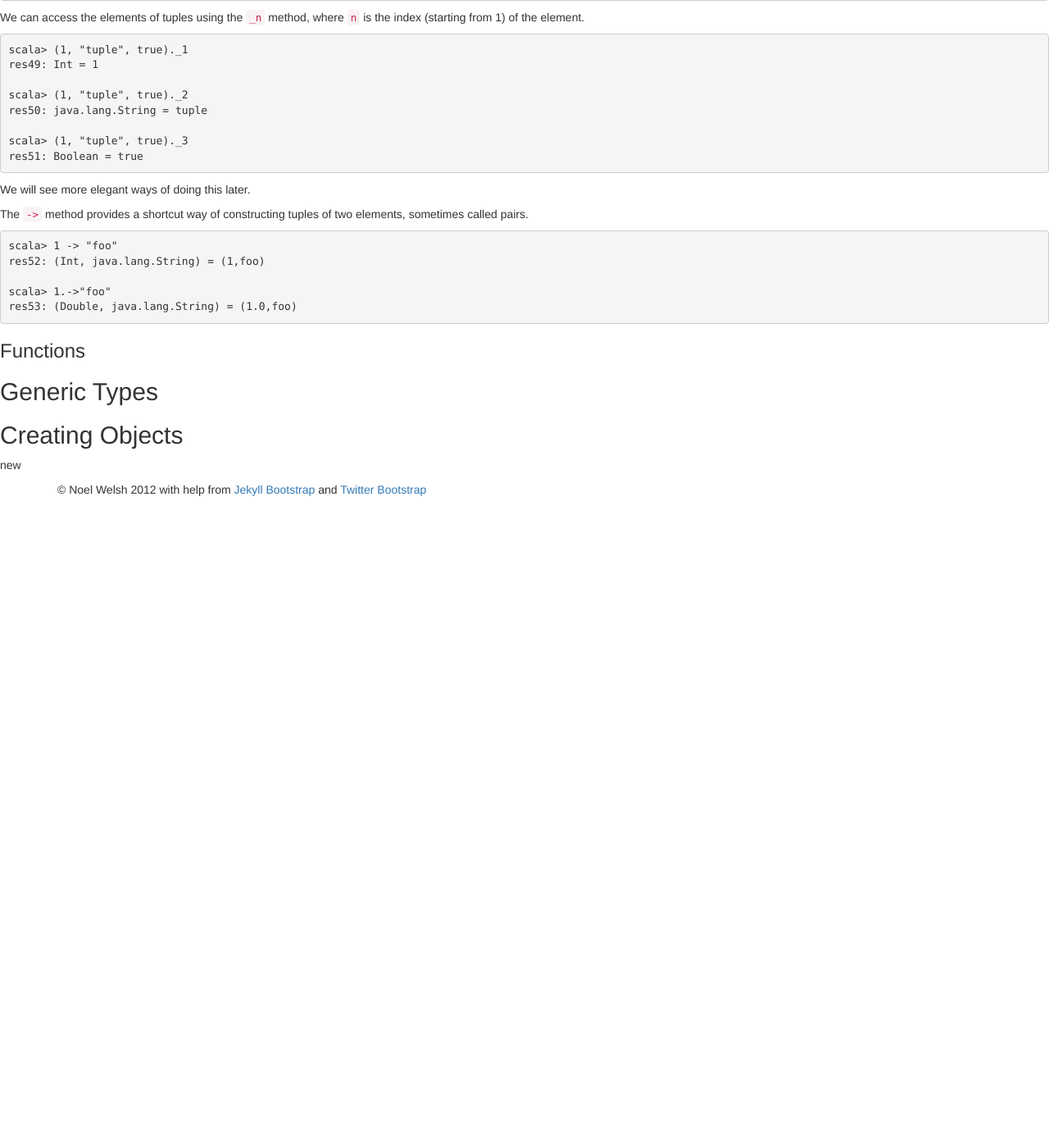
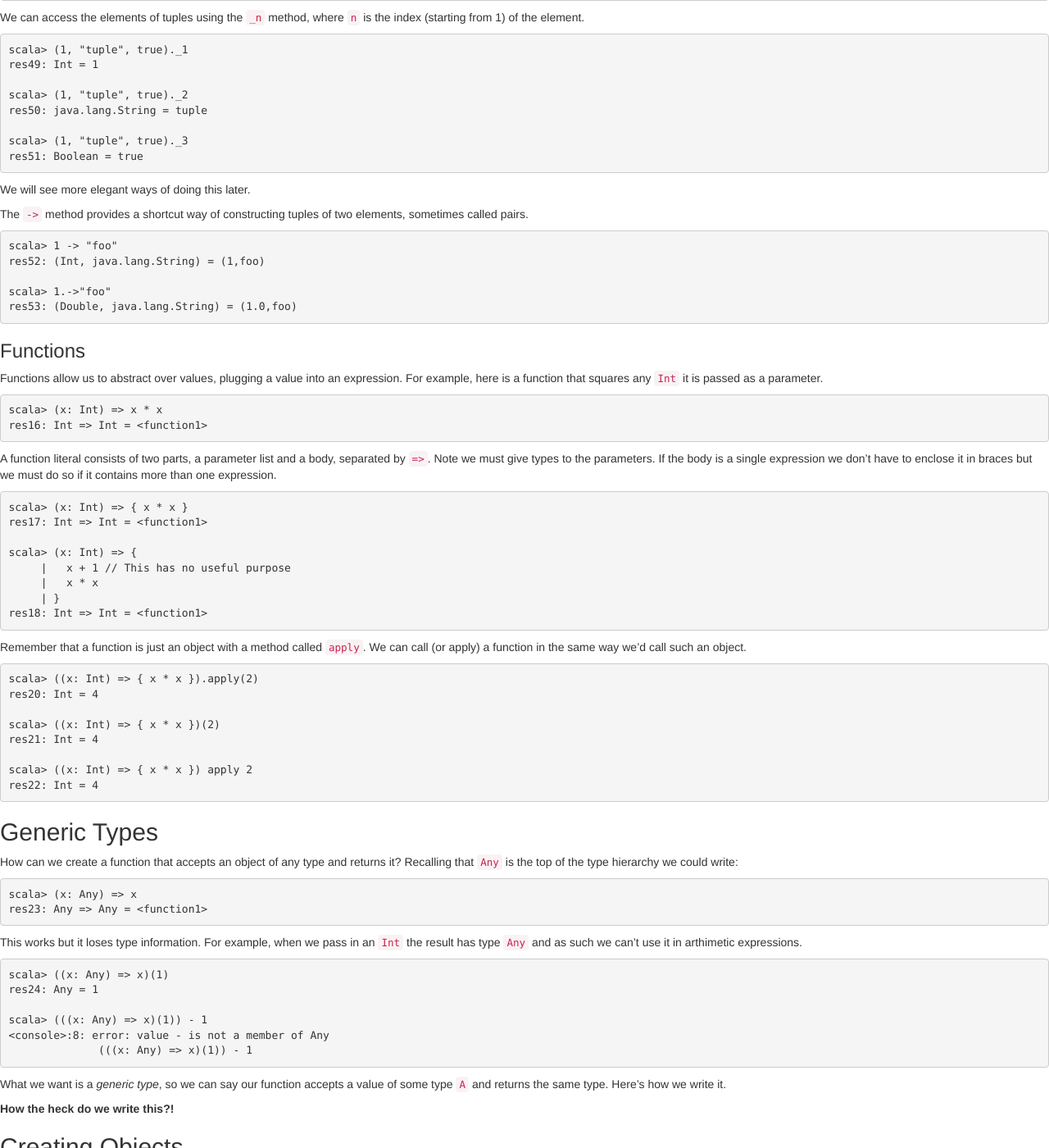
Before and after one commit to underscoreio/essential-scala, a Jekyll site: the page built from scala-basics/more-expressions.md, in a window 1280 px wide and 1400 px high, scrolled down 839 px. Shown: the whole window at 82% size. Built offline with Jekyll 4.4.1, drawn with Linux system fonts in a browser that asks for light colours; nearby versions of some CDN libraries; library files that are not in the unit come from our copies; before the commit the page ends 1456 px from its top, so only the background shows below that; some of the changed text lies outside the part shown.

Commit message:
A bit more on expressions and a lot more on definitions

```diff
--- a/scala-basics/more-expressions.md
+++ b/scala-basics/more-expressions.md
@@ -33,7 +33,7 @@ We're now going to look at some more interesting values that have literal repres
 
 ### Tuples
 
-Tuples are a container for other values. They allow us to easily store a values of different types without having to create a class for them. For example, to define a tuple containing an `Int`, and `String`, and a `Boolean` we could write:
+Tuples are a container for a *fixed number* of other values. They allow us to easily store a values of different types without having to create a class for them. For example, to define a tuple containing an `Int`, and `String`, and a `Boolean` we could write:
 
 {% highlight scala %}
 scala> (1, "tuple", true)
@@ -67,7 +67,62 @@ res53: (Double, java.lang.String) = (1.0,foo)
 
 ### Functions
 
+Functions allow us to abstract over values, plugging a value into an expression. For example, here is a function that squares any `Int` it is passed as a parameter.
+
+{% highlight scala %}
+scala> (x: Int) => x * x
+res16: Int => Int = <function1>
+{% endhighlight %}
+
+A function literal consists of two parts, a parameter list and a body, separated by `=>`. Note we must give types to the parameters. If the body is a single expression we don't have to enclose it in braces but we must do so if it contains more than one expression.
+
+{% highlight scala %}
+scala> (x: Int) => { x * x }
+res17: Int => Int = <function1>
+
+scala> (x: Int) => {
+     |   x + 1 // This has no useful purpose
+     |   x * x
+     | }
+res18: Int => Int = <function1>
+{% endhighlight %}
+
+Remember that a function is just an object with a method called `apply`. We can call (or apply) a function in the same way we'd call such an object.
+
+{% highlight scala %}
+scala> ((x: Int) => { x * x }).apply(2)
+res20: Int = 4
+
+scala> ((x: Int) => { x * x })(2)
+res21: Int = 4
+
+scala> ((x: Int) => { x * x }) apply 2
+res22: Int = 4
+{% endhighlight %}
+
 ## Generic Types
+
+How can we create a function that accepts an object of any type and returns it? Recalling that `Any` is the top of the type hierarchy we could write:
+
+{% highlight scala %}
+scala> (x: Any) => x
+res23: Any => Any = <function1>
+{% endhighlight %}
+
+This works but it loses type information. For example, when we pass in an `Int` the result has type `Any` and as such we can't use it in arthimetic expressions.
+
+{% highlight scala %}
+scala> ((x: Any) => x)(1)
+res24: Any = 1
+
+scala> (((x: Any) => x)(1)) - 1
+<console>:8: error: value - is not a member of Any
+              (((x: Any) => x)(1)) - 1
+{% endhighlight %}
+
+What we want is a *generic type*, so we can say our function accepts a value of some type `A` and returns the same type. Here's how we write it.
+
+**How the heck do we write this?!**
 
 ## Creating Objects
 
```
Also changed, not shown: index.md (+1 -1 lines), scala-basics/definitions.md (added, +106 -0 lines).
